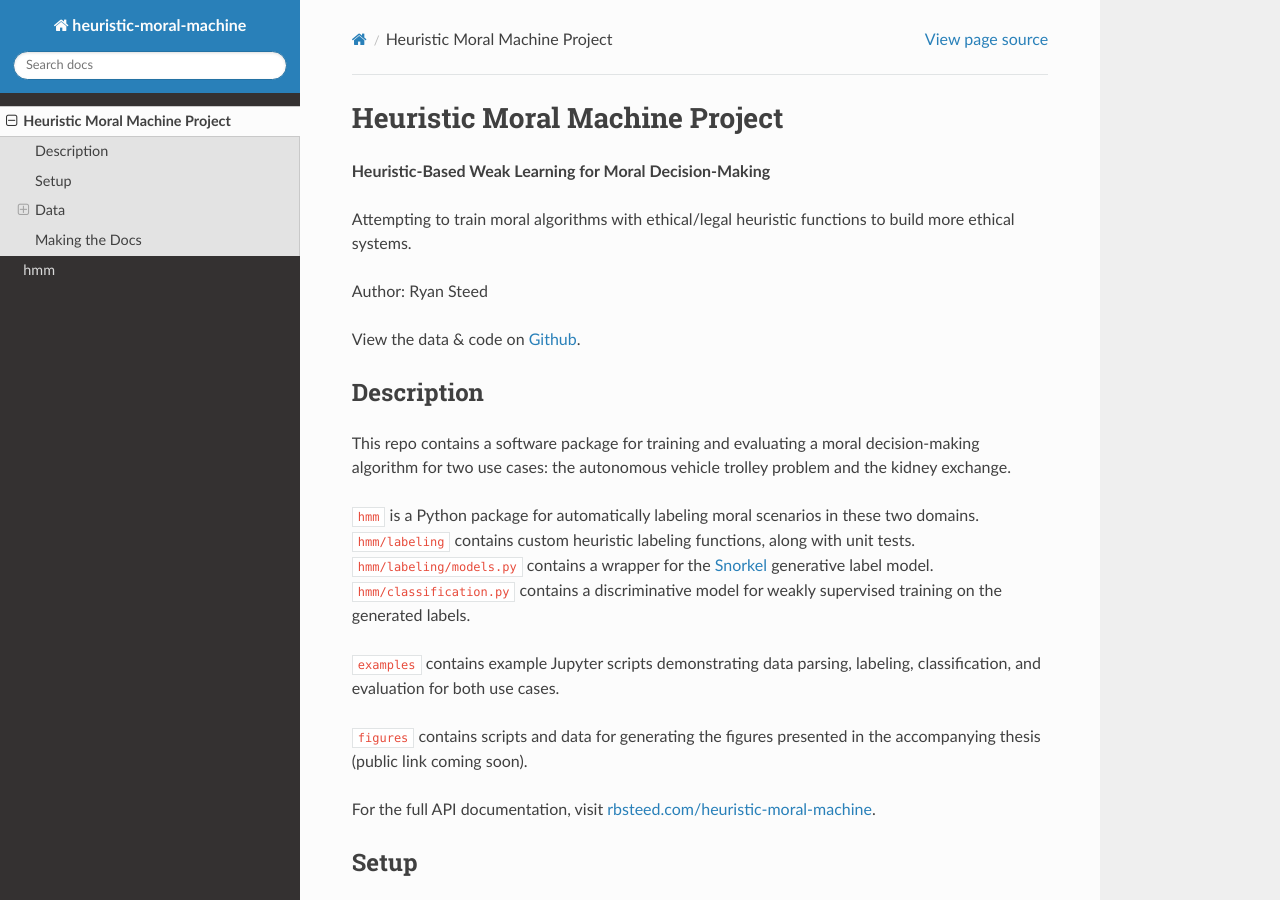
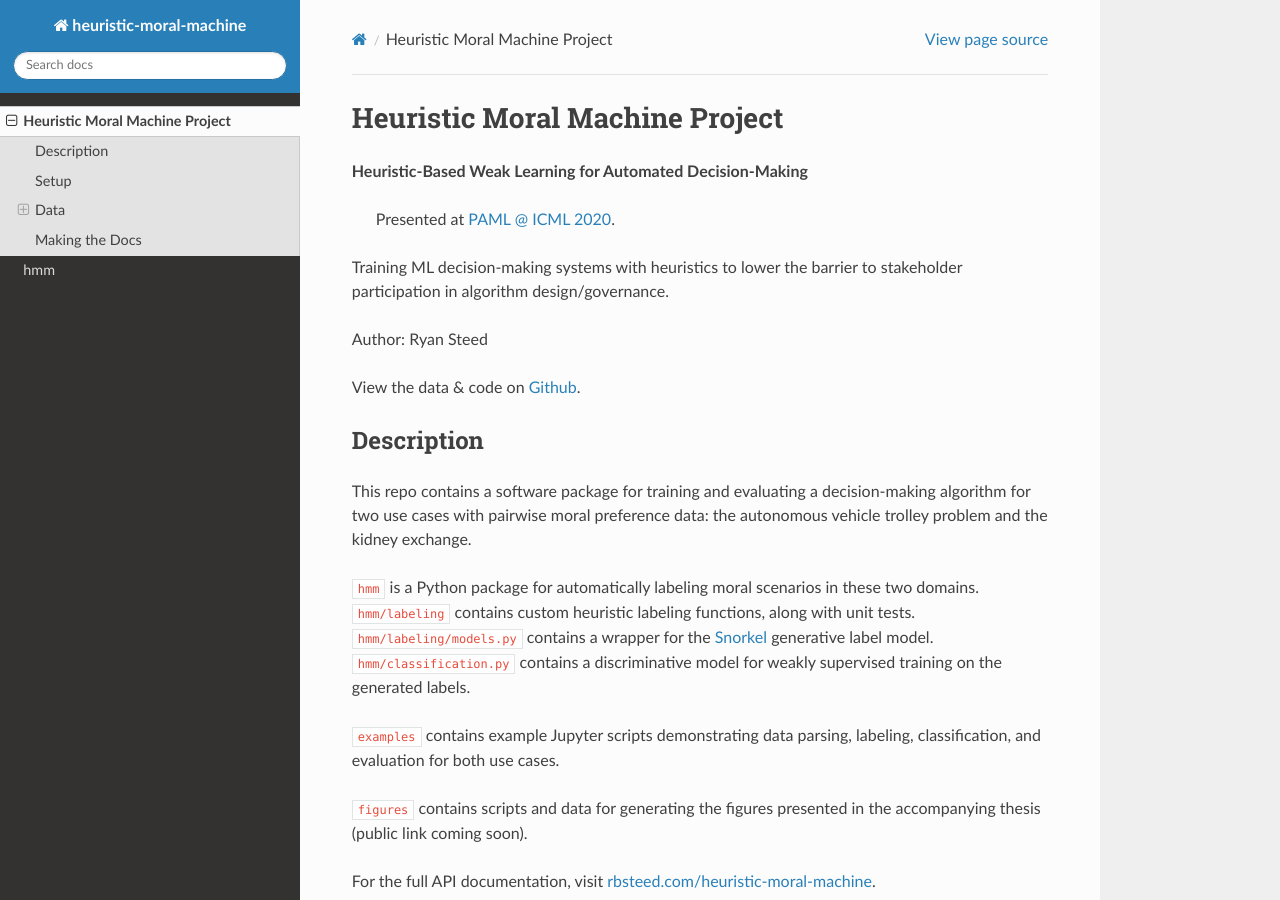
Before and after one commit to ryansteed/heuristic-moral-machine, a Sphinx documentation site: the page built from docs/source/README.md, in a window 1280 px wide and 900 px high. Built offline with Sphinx 7.4.7 and the Read the Docs theme 2.0.0, drawn with Linux system fonts in a browser that asks for light colours.

Commit message:
:pencil: Updated README for PAML

```diff
--- a/docs/source/README.md
+++ b/docs/source/README.md
@@ -1,9 +1,11 @@
 Heuristic Moral Machine Project
 ================================
 
-**Heuristic-Based Weak Learning for Moral Decision-Making**
+**Heuristic-Based Weak Learning for Automated Decision-Making**
 
-Attempting to train moral algorithms with ethical/legal heuristic functions to build more ethical systems.
+> Presented at [PAML @ ICML 2020](https://participatoryml.github.io/).
+
+Training ML decision-making systems with heuristics to lower the barrier to stakeholder participation in algorithm design/governance.
 
 Author: Ryan Steed
 
@@ -11,8 +13,7 @@ View the data & code on [Github](https://github.com/ryansteed/heuristic-moral-ma
 
 ## Description
 
-This repo contains a software package for training and evaluating a moral decision-making algorithm for two use cases:
-the autonomous vehicle trolley problem and the kidney exchange.
+This repo contains a software package for training and evaluating a decision-making algorithm for two use cases with pairwise moral preference data: the autonomous vehicle trolley problem and the kidney exchange.
 
 `hmm` is a Python package for automatically labeling moral scenarios in these two domains. `hmm/labeling`
 contains custom heuristic labeling functions, along with unit tests. `hmm/labeling/models.py` contains a wrapper for the
```
Also changed, not shown: 5 other files.
